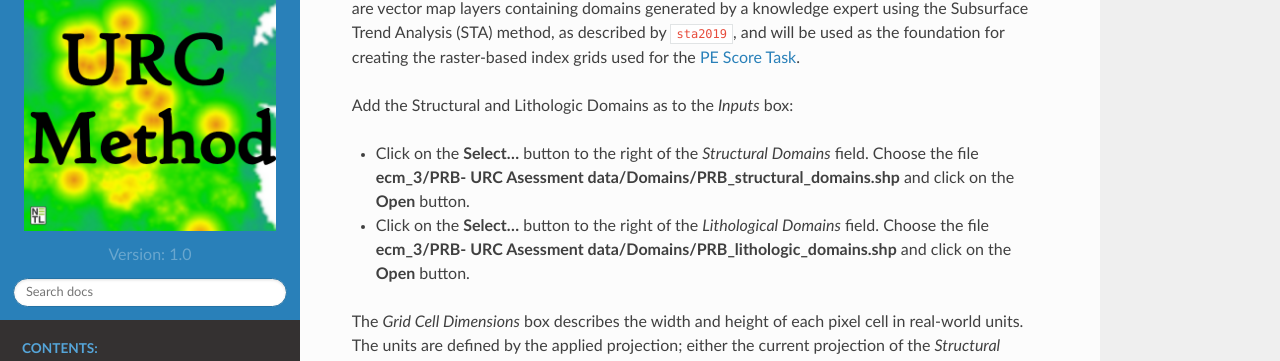
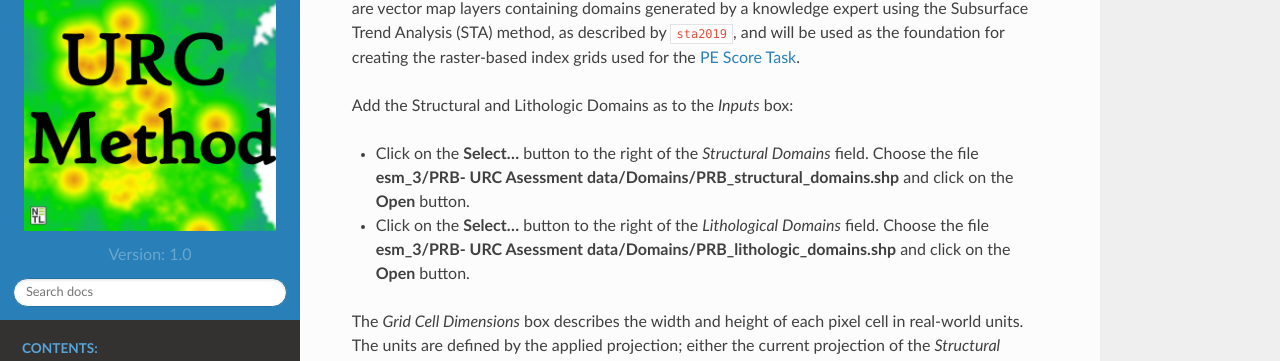
Before and after one commit to NETL-RIC/URC-Assessment-Method, a Sphinx documentation site: the page built from user_doc/source/example.md, in a window 1280 px wide and 900 px high, scrolled down 1849 px. Shown: the part 90-451 px from the top of the window. Built offline with Sphinx 7.4.7 and the Read the Docs theme 2.0.0, drawn with Linux system fonts in a browser that asks for light colours; cross-references to code outside the pages are shown as plain code.

Commit message:
fix to some typos in example.md

```diff
--- a/user_doc/source/example.md
+++ b/user_doc/source/example.md
@@ -7,7 +7,7 @@
 To do this, we will first need to download the publication's supplementary data from its
 [EDX submission page](https://edx.netl.doe.gov/dataset/urc-assessment-method-publication-supplementary-files).
 Specifically, you will want to download and unzip the file `esm_3.zip`; you will also need to unzip the file
-`ecm_3/PRB- URC Asessment data/DA & DS databases/DA & DS vector database.zip`
+`esm_3/PRB- URC Asessment data/DA & DS databases/DA & DS vector database.zip`
 
 
 Initial Setup
@@ -38,9 +38,9 @@
 
 Add the Structural and Lithologic Domains as to the _Inputs_ box:
 * Click on the **Select...** button to the right of the _Structural Domains_ field. Choose the file
-  **ecm_3/PRB- URC Asessment data/Domains/PRB_structural_domains.shp** and click on the **Open** button.
+  **esm_3/PRB- URC Asessment data/Domains/PRB_structural_domains.shp** and click on the **Open** button.
 * Click on the **Select...** button to the right of the _Lithological Domains_ field. Choose the file
-  **ecm_3/PRB- URC Asessment data/Domains/PRB_lithologic_domains.shp** and click on the **Open** button.
+  **esm_3/PRB- URC Asessment data/Domains/PRB_lithologic_domains.shp** and click on the **Open** button.
 
 
 The _Grid Cell Dimensions_ box describes the width and height of each pixel cell in real-world units. The units are
```
